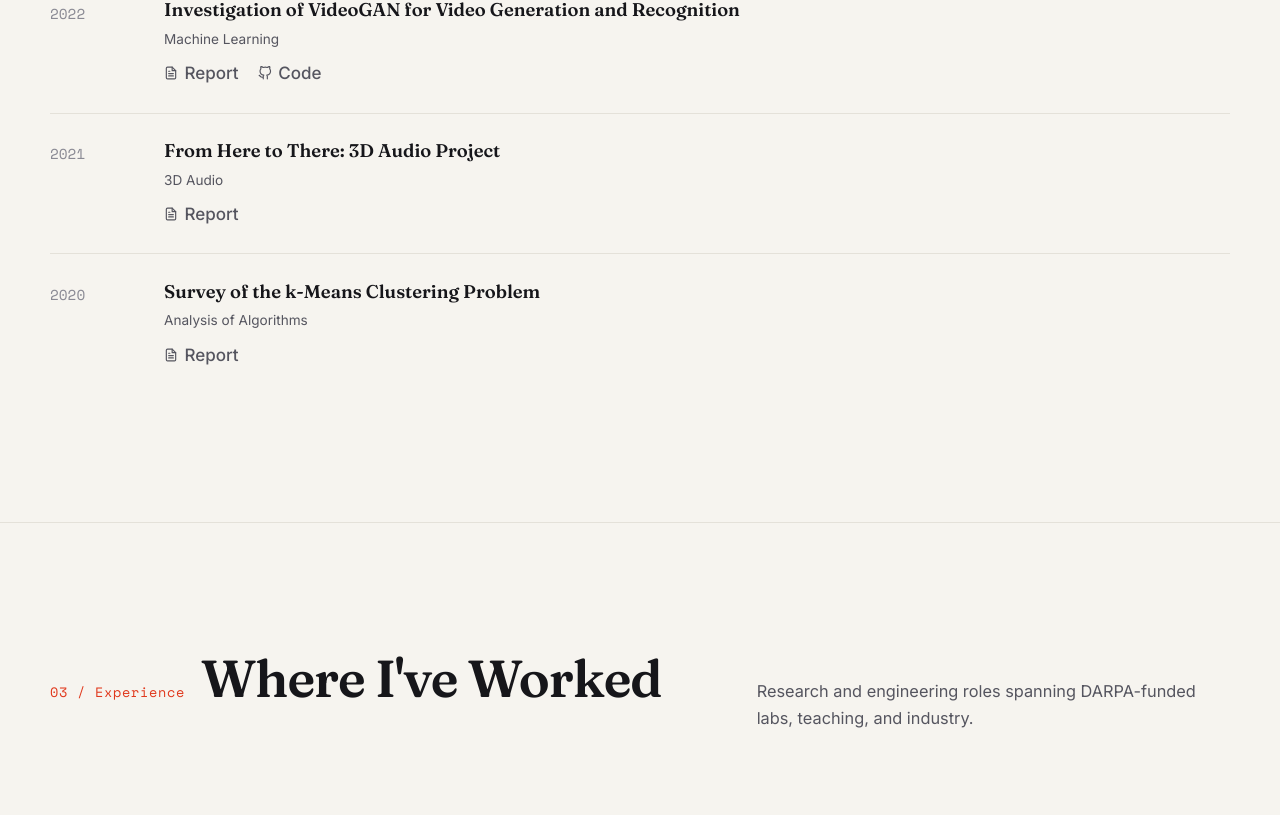
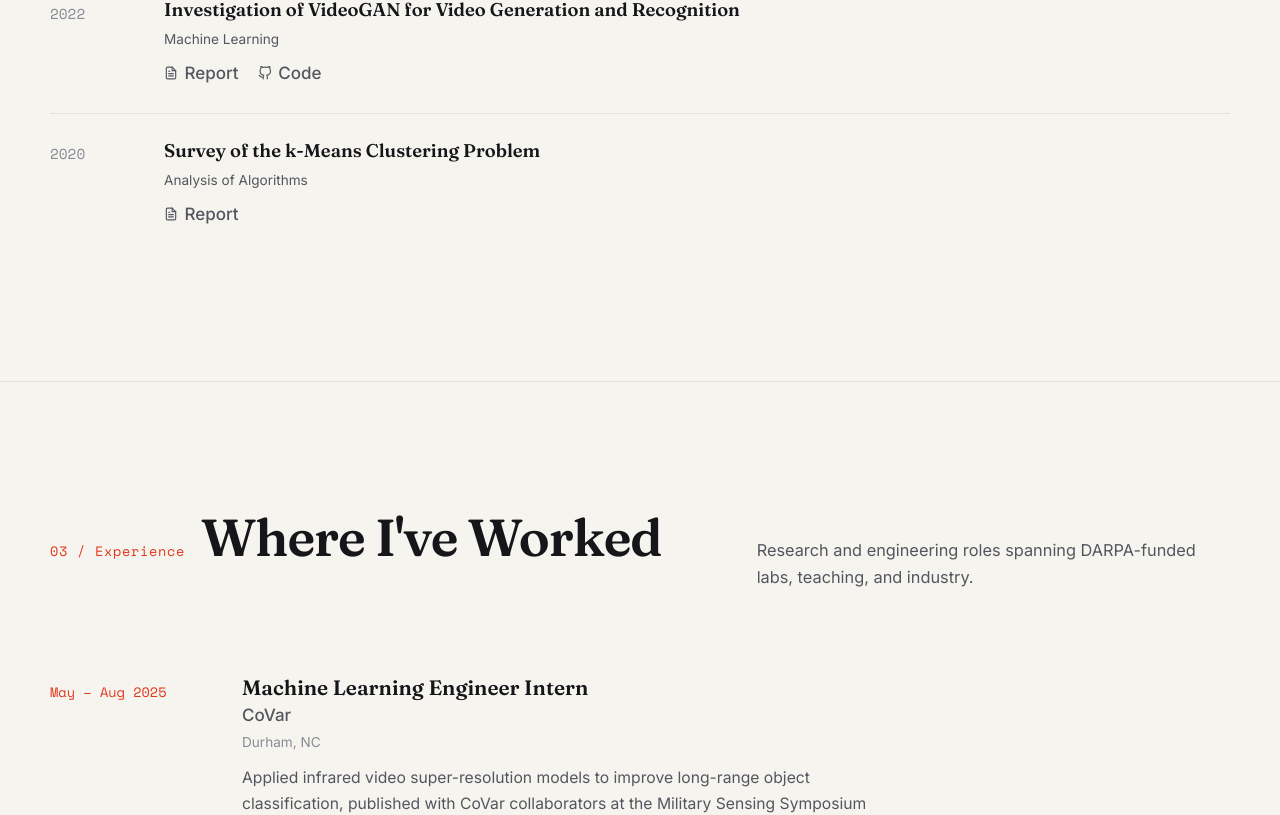
Before and after one commit to michaelperez023/michaelperez-portfolio, a React (Vite) app: page / in a window 1280 px wide. Shown: the part 3694-4509 px from the top of the page. Built offline with nearby package versions, Linux system fonts and the light colour scheme.

Commit message:
Merge duplicate 3D Audio entry into a single project
"From Here to There" appeared as both a project and a technical report.
Consolidate into the project card (keeps the demo video) with the report PDF
attached, and remove the duplicate from the reports list.

```diff
--- a/src/data/content.js
+++ b/src/data/content.js
@@ -154,13 +154,6 @@ export const preprints = [
     note: "Machine Learning",
     file: "/files/VideoGAN_Investigation_Report.pdf",
     githubLink: "https://github.com/michaelperez023/VideoGAN",
-  },
-  {
-    id: 4,
-    year: "2021",
-    title: "From Here to There: 3D Audio Project",
-    note: "3D Audio",
-    file: "/files/Visual_3D_Audio_Project_Report.pdf",
   },
   {
     id: 5,
@@ -351,11 +344,12 @@ export const projects = [
   },
   {
     id: 3,
-    title: "2D Visual & 3D Audio Experience",
+    title: "From Here to There: 3D Audio Experience",
     subtitle:
-      "Children's experience built with OpenGL, OpenAL, and GLFW in Java.",
+      "2D-visual, 3D-audio children's experience built with OpenGL, OpenAL, and GLFW in Java.",
     image: "/images/audio-game-square.jpg",
     url: "https://www.youtube.com/watch?v=ztOUkMKE2qs",
+    report: "/files/Visual_3D_Audio_Project_Report.pdf",
     tags: ["OpenGL", "OpenAL", "Java"],
   },
   {
--- a/src/sections/Projects.jsx
+++ b/src/sections/Projects.jsx
@@ -1,4 +1,4 @@
-import { FiArrowUpRight, FiGithub, FiPlayCircle } from "react-icons/fi";
+import { FiArrowUpRight, FiFileText, FiGithub, FiPlayCircle } from "react-icons/fi";
 import SectionHead from "../components/SectionHead";
 import Reveal from "../components/Reveal";
 import { projects } from "../data/content";
@@ -40,7 +40,12 @@ export default function Projects() {
                       <FiGithub size={15} /> Code
                     </a>
                   )}
-                  {!p.url && !p.githubLink && (
+                  {p.report && (
+                    <a className="text-link" href={p.report} target="_blank" rel="noreferrer">
+                      <FiFileText size={15} /> Report
+                    </a>
+                  )}
+                  {!p.url && !p.githubLink && !p.report && (
                     <span className="text-link" style={{ opacity: 0.5 }}>
                       <FiArrowUpRight size={15} /> Case study
                     </span>
```
